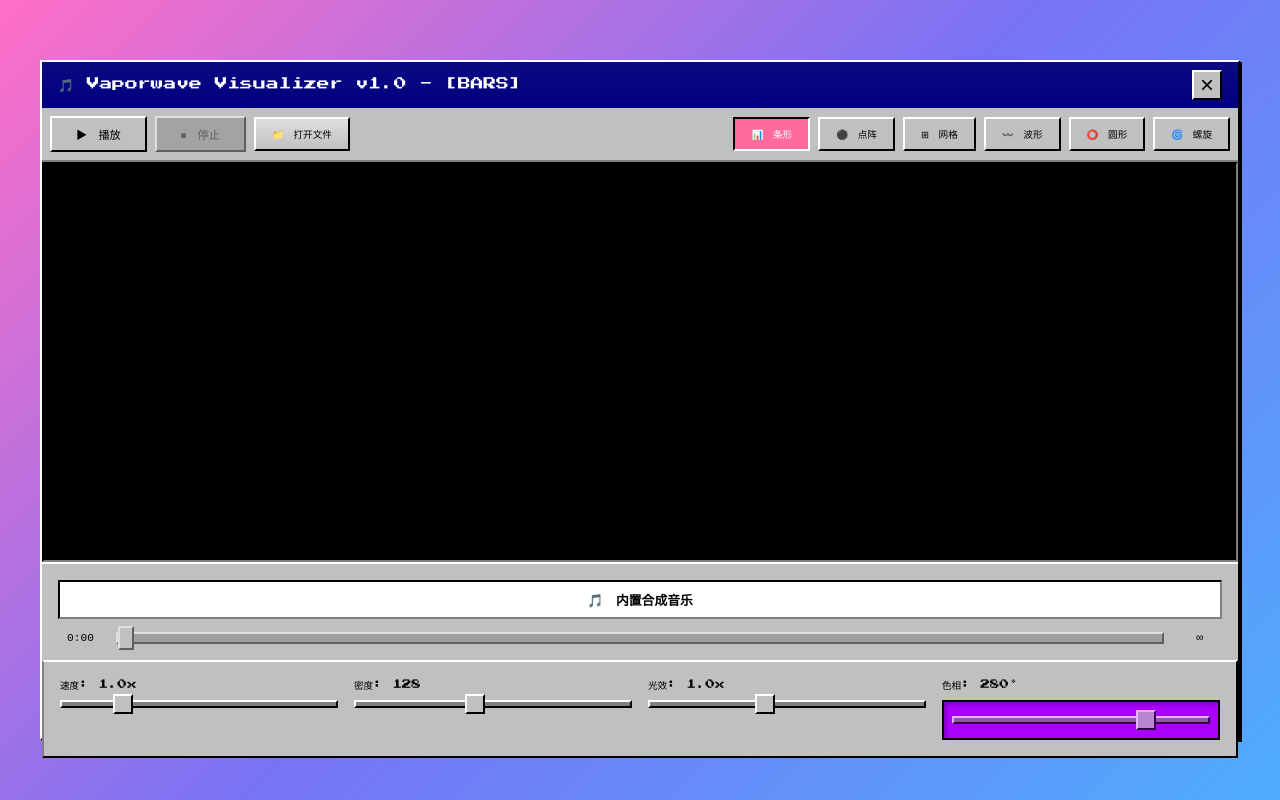
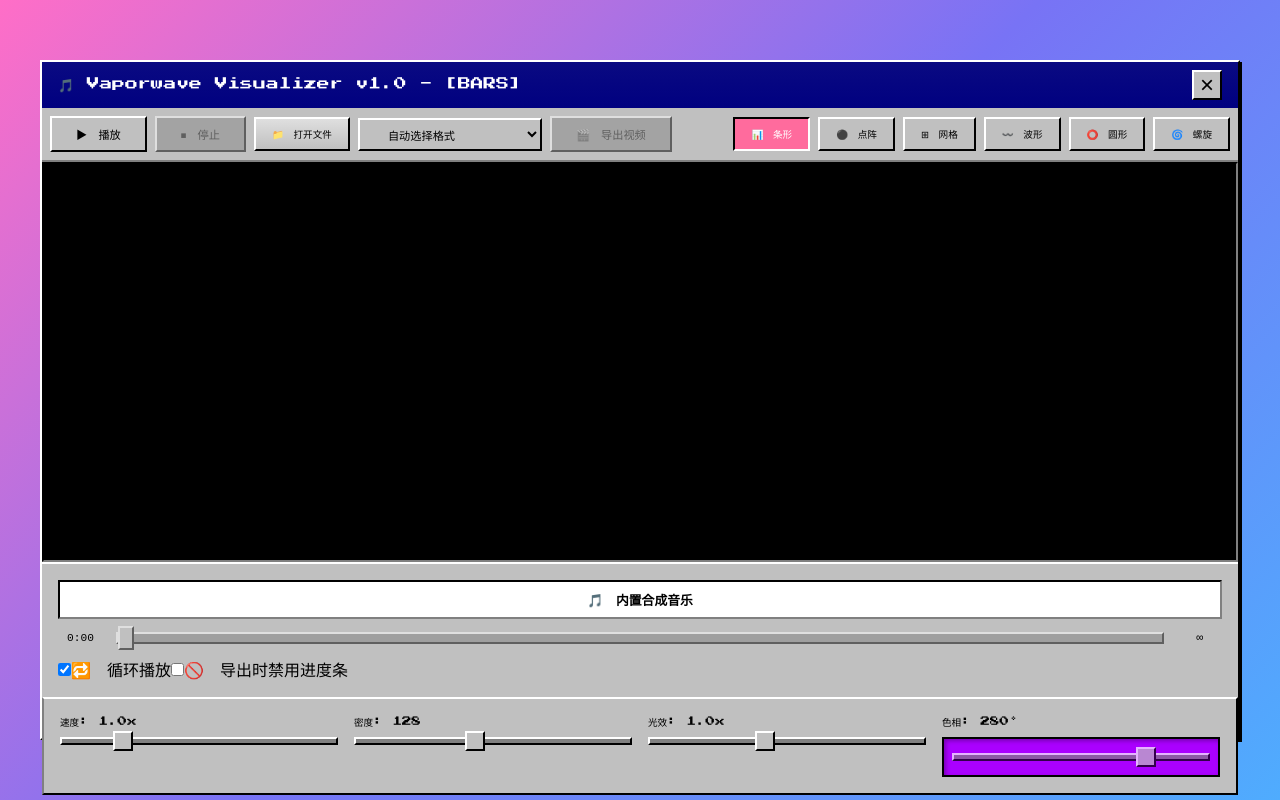
Before and after one commit to chara006688/music-studio, a React (Vite) app: page /visualizer in a window 1280 px wide. Built offline with nearby package versions, Linux system fonts and the light colour scheme.

Commit message:
Add files via upload

```diff
--- a/src/pages/Visualizer.jsx
+++ b/src/pages/Visualizer.jsx
@@ -21,9 +21,15 @@ function Visualizer() {
   const [songName, setSongName] = useState('内置合成音乐');
   const [currentTime, setCurrentTime] = useState(0);
   const [duration, setDuration] = useState(0);
+  const [isExporting, setIsExporting] = useState(false);
+  const [exportProgress, setExportProgress] = useState(0);
+  const [isLooping, setIsLooping] = useState(true);
+  const [exportFormat, setExportFormat] = useState('auto');
+  const [showProgressDuringExport, setShowProgressDuringExport] = useState(true);
   const audioElementRef = useRef(null);
   const renderParamsRef = useRef({ speed: 1, density: 128, hue: 280, brightness: 1 });
   const visualModeRef = useRef('bars');
+  const mediaRecorderRef = useRef(null);
 
   useEffect(() => {
     const canvas = canvasRef.current;
@@ -643,6 +649,181 @@ function Visualizer() {
     setIsPaused(false);
   };
 
+  const exportVideo = async () => {
+    if (!audioFile || !duration) {
+      alert('请先上传音频文件');
+      return;
+    }
+
+    setIsExporting(true);
+    setExportProgress(0);
+
+    try {
+      const canvas = canvasRef.current;
+      const stream = canvas.captureStream(30); // 30 FPS
+
+      // 创建新的音频元素和分析器用于导出
+      const exportAudio = new Audio(audioFile);
+      const exportAudioContext = new AudioContext();
+      const exportSource = exportAudioContext.createMediaElementSource(exportAudio);
+      const exportAnalyser = exportAudioContext.createAnalyser();
+      exportAnalyser.fftSize = 2048;
+      const dest = exportAudioContext.createMediaStreamDestination();
+
+      // 连接音频节点：source -> analyser -> destination 和 dest
+      exportSource.connect(exportAnalyser);
+      exportAnalyser.connect(exportAudioContext.destination);
+      exportAnalyser.connect(dest);
+
+      // 合并视频和音频流
+      const audioTrack = dest.stream.getAudioTracks()[0];
+      stream.addTrack(audioTrack);
+
+      // 临时保存原有的分析器，使用导出专用的分析器
+      const originalAnalyser = analyserRef.current;
+      analyserRef.current = exportAnalyser;
+
+      // 启动可视化动画
+      if (!animationRef.current) {
+        visualize();
+      }
+
+      // 定义所有可能的视频编码格式（包含音频编码）
+      const allFormats = [
+        { id: 'vp9', mimeType: 'video/webm;codecs=vp9,opus', ext: 'webm', name: 'WebM (VP9+Opus)' },
+        { id: 'vp8', mimeType: 'video/webm;codecs=vp8,opus', ext: 'webm', name: 'WebM (VP8+Opus)' },
+        { id: 'vp9-vorbis', mimeType: 'video/webm;codecs=vp9,vorbis', ext: 'webm', name: 'WebM (VP9+Vorbis)' },
+        { id: 'vp8-vorbis', mimeType: 'video/webm;codecs=vp8,vorbis', ext: 'webm', name: 'WebM (VP8+Vorbis)' },
+        { id: 'webm', mimeType: 'video/webm', ext: 'webm', name: 'WebM' },
+        { id: 'mp4', mimeType: 'video/mp4', ext: 'mp4', name: 'MP4' }
+      ];
+
+      let selectedFormat = null;
+
+      if (exportFormat === 'auto') {
+        // 自动选择第一个支持的格式
+        for (const format of allFormats) {
+          if (MediaRecorder.isTypeSupported(format.mimeType)) {
+            selectedFormat = format;
+            console.log('自动选择编码格式:', format.mimeType);
+            break;
+          }
+        }
+      } else {
+        // 使用用户选择的格式
+        const userFormat = allFormats.find(f => f.id === exportFormat);
+        if (userFormat && MediaRecorder.isTypeSupported(userFormat.mimeType)) {
+          selectedFormat = userFormat;
+          console.log('使用用户选择的编码格式:', userFormat.mimeType);
+        } else {
+          throw new Error(`浏览器不支持所选格式: ${userFormat?.name || exportFormat}`);
+        }
+      }
+
+      if (!selectedFormat) {
+        throw new Error('浏览器不支持视频录制功能');
+      }
+
+      const chunks = [];
+      const mediaRecorder = new MediaRecorder(stream, {
+        mimeType: selectedFormat.mimeType,
+        videoBitsPerSecond: 5000000
+      });
+
+      mediaRecorderRef.current = mediaRecorder;
+
+      mediaRecorder.ondataavailable = (e) => {
+        if (e.data.size > 0) {
+          chunks.push(e.data);
+        }
+      };
+
+      mediaRecorder.onstop = () => {
+        const blob = new Blob(chunks, { type: selectedFormat.mimeType });
+        const url = URL.createObjectURL(blob);
+        const a = document.createElement('a');
+        a.href = url;
+        a.download = `${songName}_visualization.${selectedFormat.ext}`;
+        a.click();
+
+        // 延迟清理，避免浏览器崩溃
+        setTimeout(() => {
+          URL.revokeObjectURL(url);
+        }, 1000);
+
+        // 恢复原有的分析器
+        analyserRef.current = originalAnalyser;
+
+        // 停止动画循环
+        if (animationRef.current) {
+          cancelAnimationFrame(animationRef.current);
+          animationRef.current = null;
+        }
+
+        setIsExporting(false);
+        setExportProgress(0);
+
+        // 延迟清理音频资源
+        setTimeout(() => {
+          try {
+            exportAudio.pause();
+            exportAudio.src = '';
+            exportAudioContext.close();
+          } catch (err) {
+            console.error('清理资源时出错:', err);
+          }
+        }, 100);
+      };
+
+      // 开始录制
+      mediaRecorder.start();
+
+      // 播放音频并更新进度
+      exportAudio.currentTime = 0;
+      exportAudio.play();
+
+      // 监听播放进度（同时更新导出进度和界面进度条）
+      const progressInterval = setInterval(() => {
+        const progress = (exportAudio.currentTime / duration) * 100;
+        setExportProgress(progress);
+
+        // 如果启用了进度条显示，同步更新界面进度条
+        if (showProgressDuringExport) {
+          setCurrentTime(exportAudio.currentTime);
+        }
+
+        if (exportAudio.ended || exportAudio.currentTime >= duration) {
+          clearInterval(progressInterval);
+          mediaRecorder.stop();
+        }
+      }, 100);
+
+      // 确保音频播放完成后停止录制
+      exportAudio.onended = () => {
+        clearInterval(progressInterval);
+        setTimeout(() => {
+          if (mediaRecorder.state !== 'inactive') {
+            mediaRecorder.stop();
+          }
+        }, 500);
+      };
+
+    } catch (error) {
+      console.error('导出失败:', error);
+      alert('导出失败: ' + error.message);
+      setIsExporting(false);
+      setExportProgress(0);
+    }
+  };
+
+  const cancelExport = () => {
+    if (mediaRecorderRef.current && mediaRecorderRef.current.state !== 'inactive') {
+      mediaRecorderRef.current.stop();
+    }
+    setIsExporting(false);
+    setExportProgress(0);
+  };
+
   return (
     <div className="visualizer-container">
       <div className="window-96 visualizer-window">
@@ -677,6 +858,36 @@ function Visualizer() {
                 style={{ display: 'none' }}
               />
             </label>
+
+            <select
+              className="toolbar-btn format-select"
+              value={exportFormat}
+              onChange={(e) => setExportFormat(e.target.value)}
+              disabled={isExporting}
+            >
+              <option value="auto">自动选择格式</option>
+              <option value="vp9">WebM (VP9)</option>
+              <option value="vp8">WebM (VP8)</option>
+              <option value="webm">WebM</option>
+              <option value="mp4">MP4</option>
+            </select>
+
+            <button
+              className="toolbar-btn"
+              onClick={exportVideo}
+              disabled={!audioFile || isExporting}
+            >
+              {isExporting ? `⏳ 导出中 ${exportProgress.toFixed(0)}%` : '🎬 导出视频'}
+            </button>
+
+            {isExporting && (
+              <button
+                className="toolbar-btn"
+                onClick={cancelExport}
+              >
+                ❌ 取消
+              </button>
+            )}
           </div>
 
           <div className="mode-selector">
@@ -722,7 +933,7 @@ function Visualizer() {
         <div className="canvas-wrapper">
           <canvas ref={canvasRef} className="visualizer-canvas"></canvas>
           {audioFile && (
-            <audio ref={audioElementRef} src={audioFile} loop />
+            <audio ref={audioElementRef} src={audioFile} loop={isLooping} />
           )}
         </div>
 
@@ -737,11 +948,29 @@ function Visualizer() {
               max={duration || 1}
               value={currentTime}
               onChange={handleProgressChange}
-              disabled={!audioFile}
+              disabled={!audioFile || (isExporting && !showProgressDuringExport)}
             />
             <span className="time-display">
               {audioFile ? formatTime(duration) : '∞'}
             </span>
+          </div>
+          <div className="loop-control">
+            <label className="loop-checkbox">
+              <input
+                type="checkbox"
+                checked={isLooping}
+                onChange={(e) => setIsLooping(e.target.checked)}
+              />
+              <span>🔁 循环播放</span>
+            </label>
+            <label className="loop-checkbox">
+              <input
+                type="checkbox"
+                checked={!showProgressDuringExport}
+                onChange={(e) => setShowProgressDuringExport(!e.target.checked)}
+              />
+              <span>🚫 导出时禁用进度条</span>
+            </label>
           </div>
         </div>
 
```
